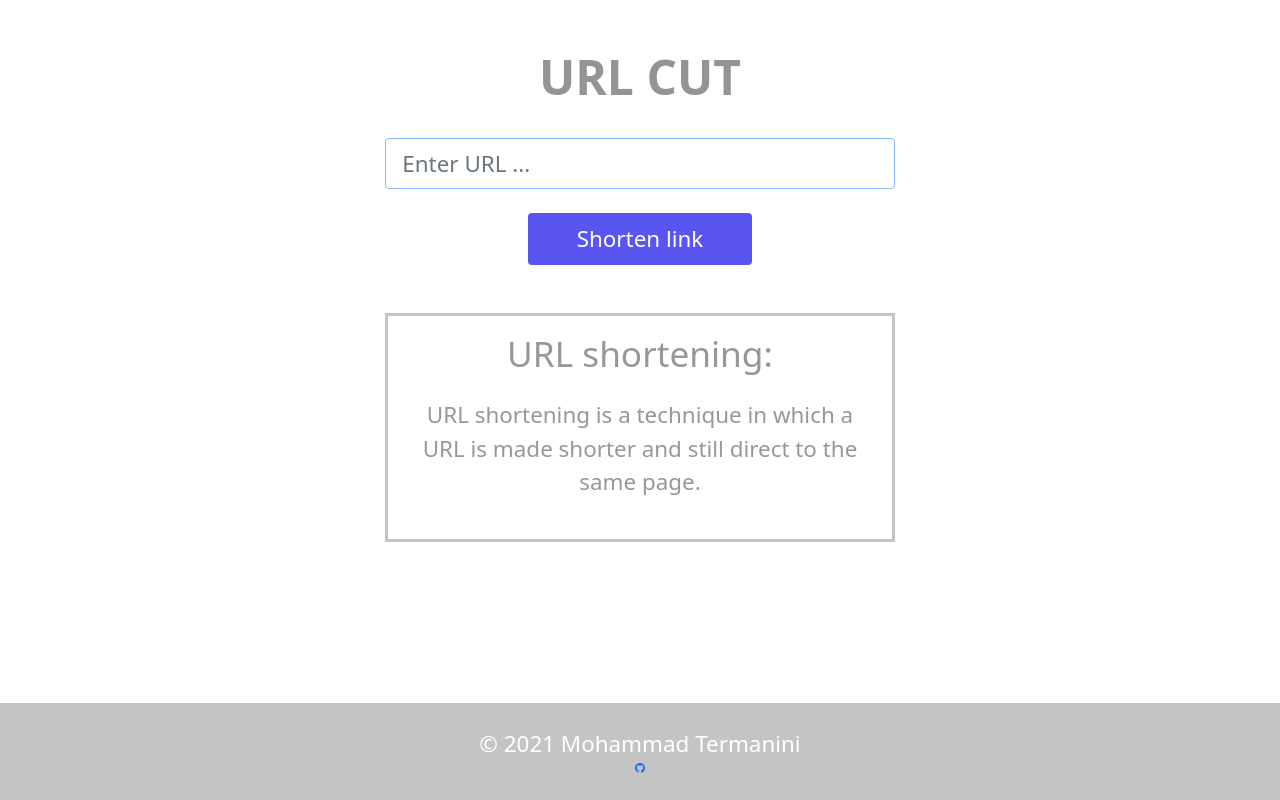
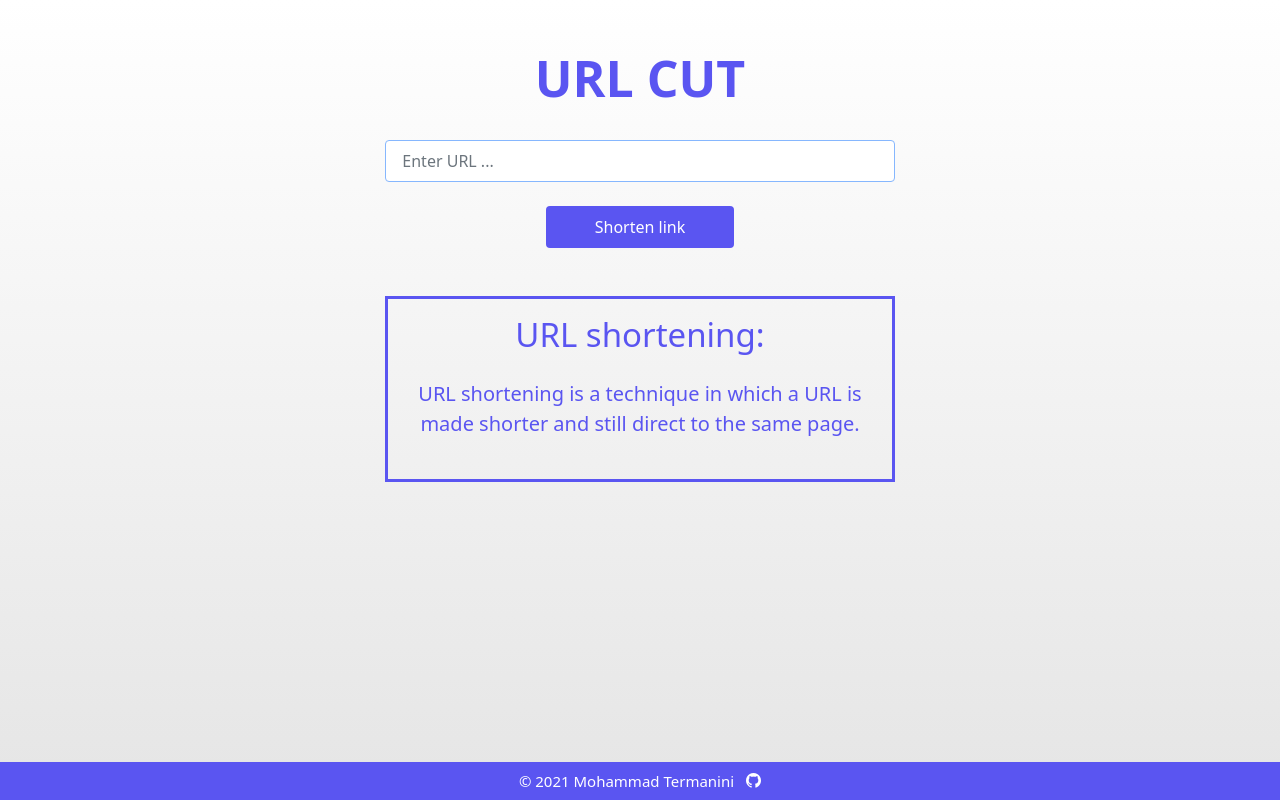
Before and after one commit to mohtermanini/URL-Cut, a plain HTML site: page index.html in a window 1280 px wide. Drawn offline with nearby package versions, Linux system fonts and the light colour scheme.

Commit message:
Enhance Design

```diff
--- a/sass/index.scss
+++ b/sass/index.scss
@@ -1,132 +1,169 @@
-
-
 @import "../css/bootstrap.min";
 
-body{
+@mixin main-background {
+  background: rgb(255, 255, 255);
+  background: -moz-linear-gradient(
+    top,
+    rgba(255, 255, 255, 1) 0%,
+    rgba(229, 229, 229, 1) 100%
+  );
+  background: -webkit-linear-gradient(
+    top,
+    rgba(255, 255, 255, 1) 0%,
+    rgba(229, 229, 229, 1) 100%
+  );
+  background: linear-gradient(
+    to bottom,
+    rgba(255, 255, 255, 1) 0%,
+    rgba(229, 229, 229, 1) 100%
+  );
+  filter: progid:DXImageTransform.Microsoft.gradient( startColorstr='#ffffff', endColorstr='#e5e5e5',GradientType=0 ); /* IE6-9 */
+}
+
+:root {
+  --color-primary: #5a55f1;
+}
+
+body {
+  --font-size-sm: calc(10px + 0.390625vw);
+  --font-size-md: calc(12px + 0.390625vw);
+  --font-size-header-1: calc(45px + 0.390625vw);
+  --font-size-header-2: calc(28px + 0.390625vw);
   min-height: 100vh;
   @extend .d-flex;
   @extend .flex-column;
-	font-size: 0.625rem;
+  @include main-background;
+  font-size: calc(15px + 0.390625vw);
 }
 
-header{
+header {
   @extend .mt-5;
   @extend .mb-4;
   text-align: center;
-	color: #949494;
-	h1{
+  color: var(--color-primary);
+  h1 {
     font-weight: bolder !important;
   }
 }
 
-main{
+main {
   @extend .flex-grow-1;
-	section{
+  section {
     @extend .mb-5;
   }
-	section > *{
+  section > * {
     @extend .mb-4;
   }
-	.row{
+  .row {
     margin: 0;
   }
 }
 
-form > *{
+form > * {
   @extend .mb-4;
 }
-input{
+input {
   @extend .form-control;
   @extend .px-3;
   @extend .py-2;
-	&:focus{
+  &:focus {
     box-shadow: none;
   }
 }
 
-
-form{
-	button{
+form {
+  button {
     @extend .btn;
     @extend .py-2;
     @extend .px-5;
     color: #fff;
-		background-color: #5A55F1;
+    background-color: var(--color-primary);
+
+    &:hover {
+      color: #fff;
+      box-shadow: 3px 3px 7px rgba(0, 0, 0, 0.2);
+    }
   }
 }
 
-#generated_url_section{
-	input{
+#generated_url_section {
+  input {
     border-top-right-radius: 0 !important;
     border-bottom-right-radius: 0 !important;
   }
-	button{
+  button {
     border-top-left-radius: 0 !important;
     border-bottom-left-radius: 0 !important;
   }
-	#generated_link_box{
+  #generated_link_box {
     display: flex;
-	button{
+    button {
       @extend .btn;
-			background-color: #5A55F1;
+      background-color: var(--color-primary);
       color: #fff;
     }
-		button:hover{
+    button:hover {
       color: #fff;
     }
   }
 }
 
-#url_long{
+#url_long {
   @extend .p-3;
-	color: #006CFF;
-	border: 3px solid #C4C4C4;
-	a{
+  color: #006cff;
+  border: 3px solid var(--color-primary);
   font-size: 1rem;
+  a {
     word-wrap: break-word;
     text-decoration: none;
   }
-	a:hover{
-		text-decoration: underline !important;
+}
+
+#info {
+  @extend .p-3;
+  @extend .mt-5;
+  color: var(--color-primary);
+  text-align: center;
+  border: 3px solid var(--color-primary);
+}
+
+footer {
+  @extend .p-2;
+  display: flex;
+  justify-content: center;
+  align-items: center;
+  gap: 0.75rem;
+  color: #fff;
+  font-size: var(--font-size-sm);
+  background: var(--color-primary);
+  a {
+    color: inherit;
+    &:hover {
+      color: inherit;
+    }
   }
 }
 
-#info{
-	@extend .p-3;
-	@extend .mt-5;
-	color: #95989A;
-	text-align: center;
-	border: 3px solid #C4C4C4;
-}
-
-
-footer{
-	@extend .p-4;
-	background: #C4C4C4;
-	p{
-		color: #fff;
-		font-size: 1rem;
-	}
+.btn-container {
   text-align: center;
 }
 
-.btn-container{
-	text-align: center;
+h1, h2 {
+	color: var(--color-primary);
 }
-.alert{
-	p, button{
-	font-size: 1rem !important;
+
+h1 {
+  font-size: var(--font-size-header-1);
 }
+
+h2 {
+  font-size: var(--font-size-header-2);
 }
-h1{
-	font-size: 3rem !important;
+
+.alert {
+  font-size: var(--font-size-md) !important;
 }
-h2{
-	font-size: 2.2rem !important;
-}
-p ,button, input{
-	font-size: 1.4rem !important;
-}
-p{
+
+p {
   margin-bottom: 0;
 }
```
Also changed, not shown: css/index.css, 1 other file. Lines whose indentation alone changed are shown as unchanged.
